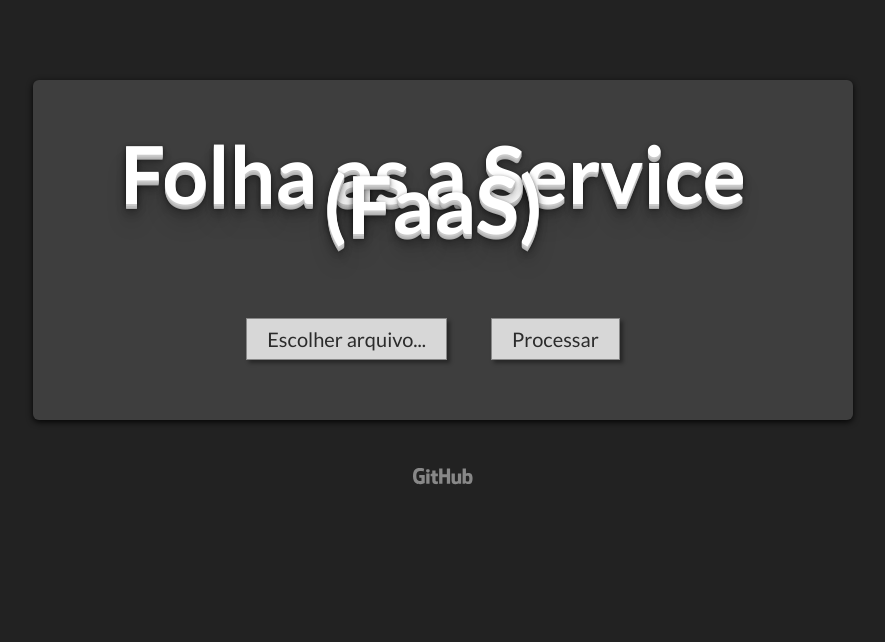
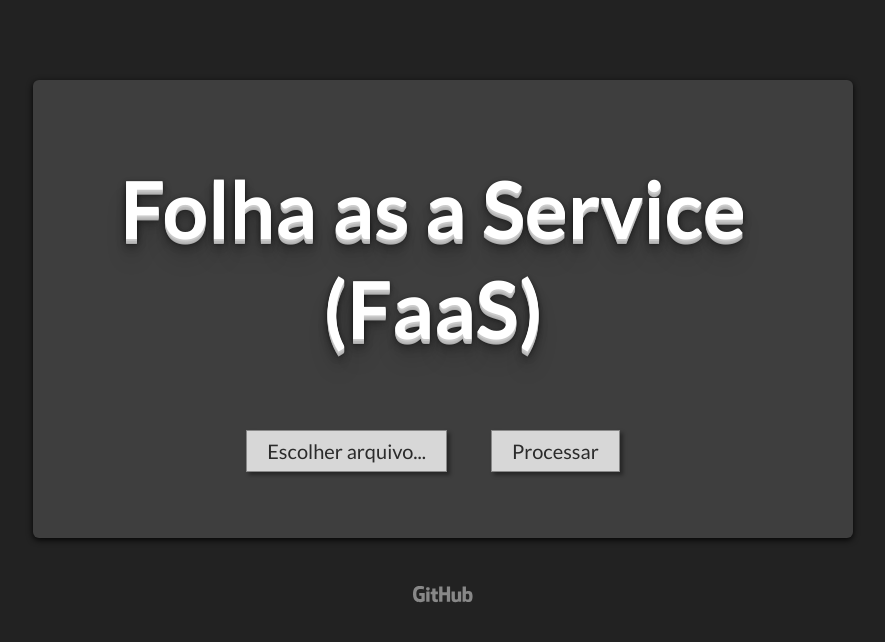
Before and after one commit to gfolego/faas, a Flask app: page / in a window 1280 px wide. Shown: the top 642 px of the page, without its empty margins (197-1082 px from the left). Run offline with Flask 2, Linux system fonts and the light colour scheme; some libraries are stand-ins or nearby versions.

Commit message:
Fix #8 - Adjust margins

```diff
--- a/src/templates/faas.html
+++ b/src/templates/faas.html
@@ -47,7 +47,7 @@
 		}
 
 		h1 {
-			margin-bottom: 1em;
+			margin-bottom: 0.5em;
 		}
 
 		h1.classic {
@@ -81,7 +81,7 @@
 			width: 800px;
 			max-width: 800px;
 			padding: 1.2em 1em 2em 0;
-			line-height: 1.5em;
+			line-height: 5em;
 
 			background-color: #3e3e3e;
 			border-radius: 0.3em;
```
